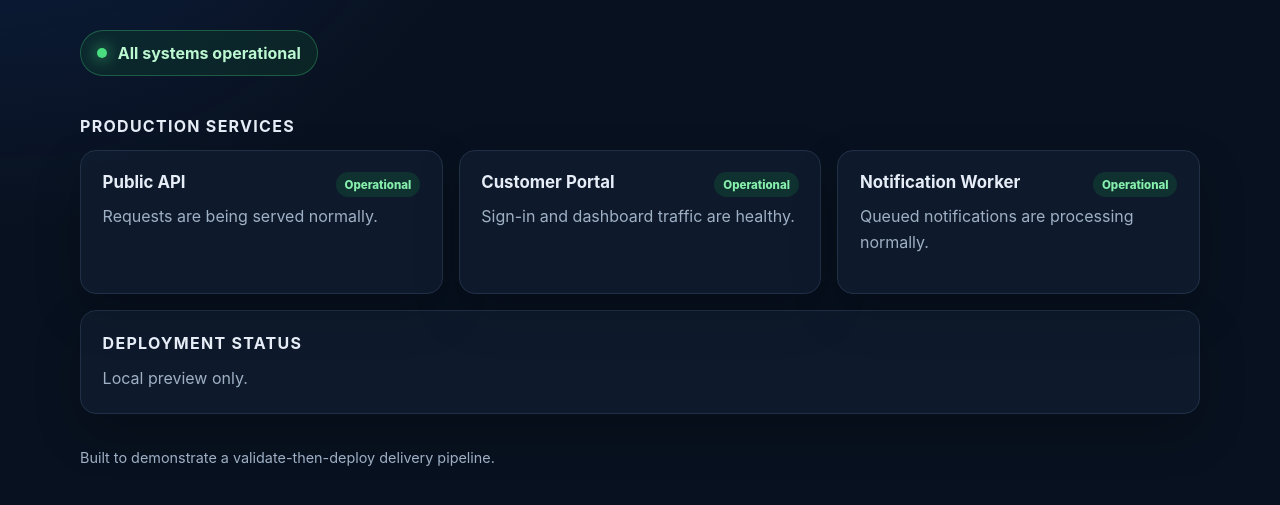
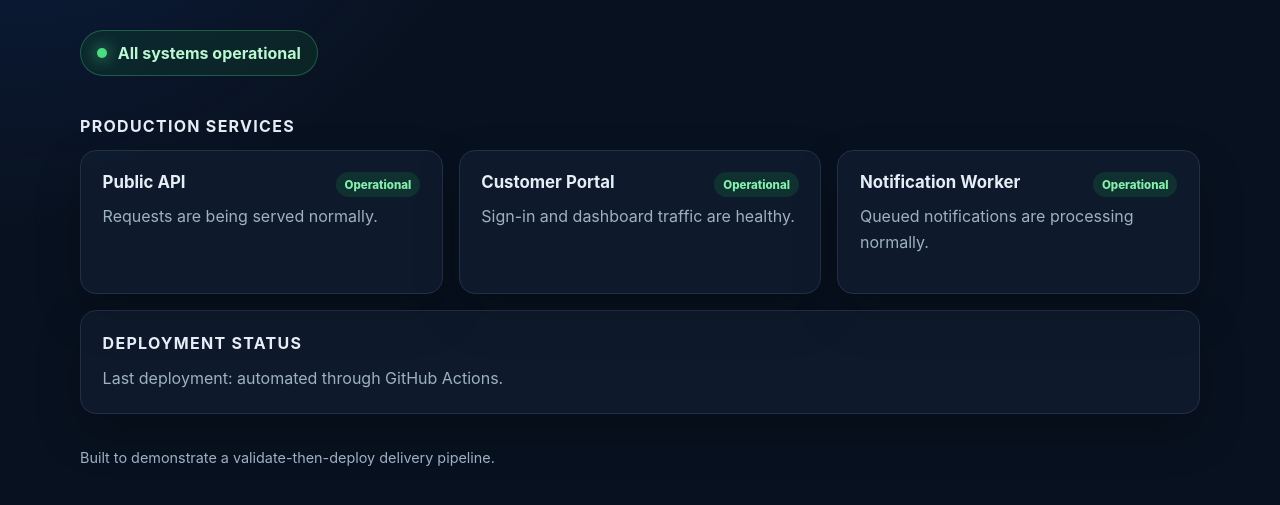
Before and after one commit to angmur112/cloud-ops-status, a plain HTML site: page index.html in a window 1280 px wide. Shown: the part 313-818 px from the top of the page. Drawn offline with Linux system fonts and the light colour scheme.

Commit message:
Show automated deployment status

```diff
--- a/index.html
+++ b/index.html
@@ -48,7 +48,7 @@
     </section>
     <section class="deployment-note" aria-labelledby="deployment-heading">
       <h2 id="deployment-heading">Deployment status</h2>
-      <p>Local preview only.</p>
+      <p>Last deployment: automated through GitHub Actions.</p>
     </section>
   </main>
 
```
